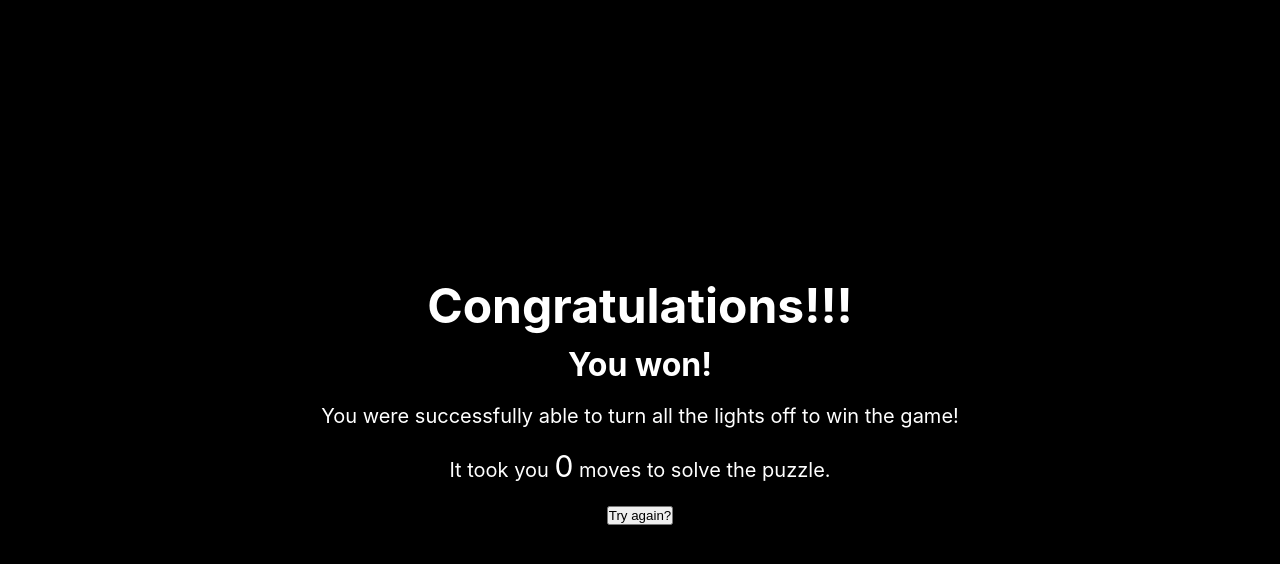
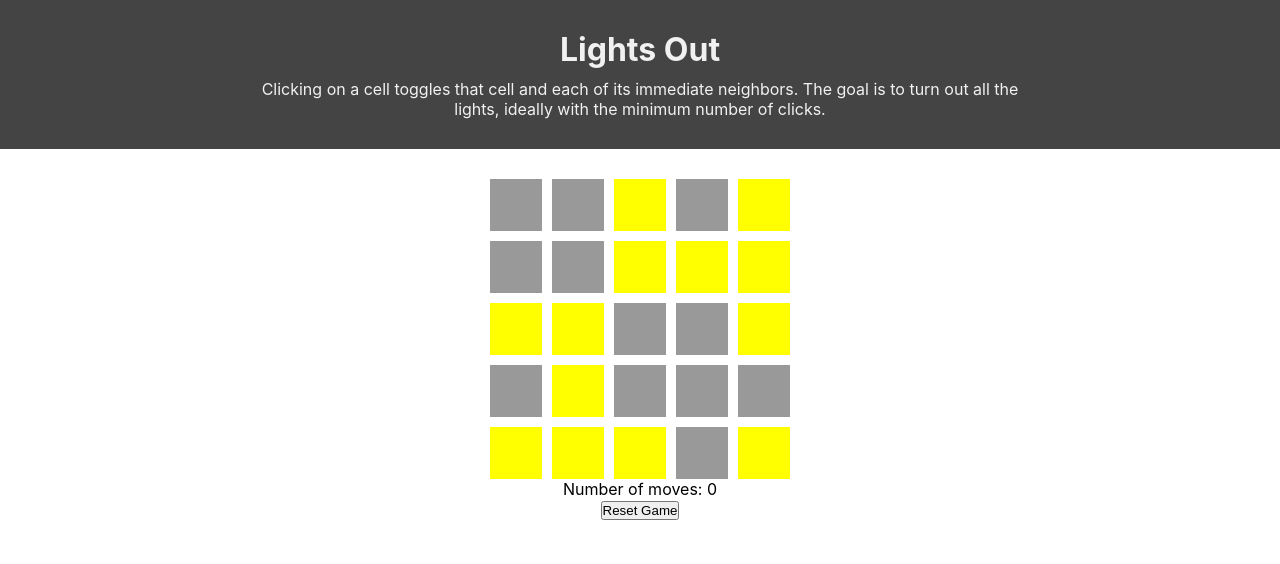
Before and after one commit to hborrelli1/lights-out, a React (Create React App) app: page / in a window 1280 px wide. Shown: the top 564 px of the page. Built offline with nearby package versions, Linux system fonts and the light colour scheme.

Commit message:
Move Victory info into VictoryCard component.

```diff
--- a/src/components/App/App.css
+++ b/src/components/App/App.css
@@ -19,36 +19,3 @@ header p {
   max-width:800px;
   margin: 0 auto;
 }
-
-.victory-container {
-  position:absolute;
-  top:0px;
-  width:100vw;
-  height:100vh;
-  background-color:#000;
-  display:flex;
-  justify-content: center;
-  align-items:center;
-  color:#fff;
-}
-
-.victory-container .victory-card h2 {
-  font-size:3rem;
-  margin-bottom:10px;
-}
-
-.victory-container .victory-card h3 {
-  font-size:2rem;
-  margin-bottom:20px;
-}
-
-.victory-container .victory-card p {
-  font-size:1.25rem;
-  margin-bottom:20px;
-}
-
-.victory-container .victory-card p span {
-  font-size:150%;
-  margin-bottom:20px;
-
-}
--- a/src/components/App/App.js
+++ b/src/components/App/App.js
@@ -3,11 +3,12 @@ import './App.css';
 
 import { v4 as uuidv4 } from 'uuid';
 import { GameBoard } from '../GameBoard/GameBoard';
+import { VictoryCard } from '../VictoryCard/VictoryCard';
 
 function App() {
   const [squares, setSquares] = useState([]);
   const [moveCount, setMoveCount] = useState(0);
-  const [gameWon , setGameWon] = useState(true);
+  const [gameWon , setGameWon] = useState(false);
 
   const randomizeSquares = () => {
     let gameSquares = new Array(25);
@@ -96,17 +97,7 @@ function App() {
           <p>Number of moves: {moveCount}</p>
           <button onClick={resetGame}>Reset Game</button>
         </section>
-        {gameWon && (
-          <div className="victory-container">
-            <div className="victory-card">
-              <h2>Congratulations!!!</h2>
-              <h3>You won!</h3>
-              <p>You were successfully able to turn all the lights off to win the game!</p>
-              <p>It took you <span>{moveCount}</span> moves to solve the puzzle.</p>
-              <button onClick={() => resetGame()}>Try again?</button>
-            </div>
-          </div>
-        )}
+        {gameWon && <VictoryCard moveCount={moveCount} resetGame={resetGame} />}
       </main>
     </div>
   );
--- /dev/null
+++ b/src/components/VictoryCard/VictoryCard.css
@@ -0,0 +1,38 @@
+.victory-container {
+  position:absolute;
+  top:0px;
+  width:100vw;
+  height:100vh;
+  background-color:#000;
+  display:flex;
+  justify-content: center;
+  align-items:center;
+  color:#fff;
+}
+
+.victory-container .victory-card h2 {
+  font-size:3rem;
+  margin-bottom:10px;
+}
+
+.victory-container .victory-card h3 {
+  font-size:2rem;
+  margin-bottom:50px;
+}
+
+.victory-container .victory-card p {
+  font-size:1.25rem;
+  margin-bottom:20px;
+}
+
+.victory-container .victory-card p span {
+  font-size:150%;
+  margin-bottom:20px;
+}
+
+.victory-container .victory-card button {
+  padding:10px 20px;
+  background-color:#f1f1f1;
+  border:0;
+  font-size:1.2rem;
+}
--- /dev/null
+++ b/src/components/VictoryCard/VictoryCard.js
@@ -0,0 +1,16 @@
+import React from 'react';
+import './VictoryCard.css';
+
+export const VictoryCard = ({ moveCount, resetGame }) => {
+  return (
+    <section className="victory-container">
+      <div className="victory-card">
+        <h2>Congratulations!!!</h2>
+        <h3>You won!</h3>
+        <p>You were successfully able to turn all the lights off to win the game!</p>
+        <p>It took you <span>{moveCount}</span> moves to solve the puzzle.</p>
+        <button onClick={() => resetGame()}>Try again?</button>
+      </div>
+    </section>
+  )
+}
```
